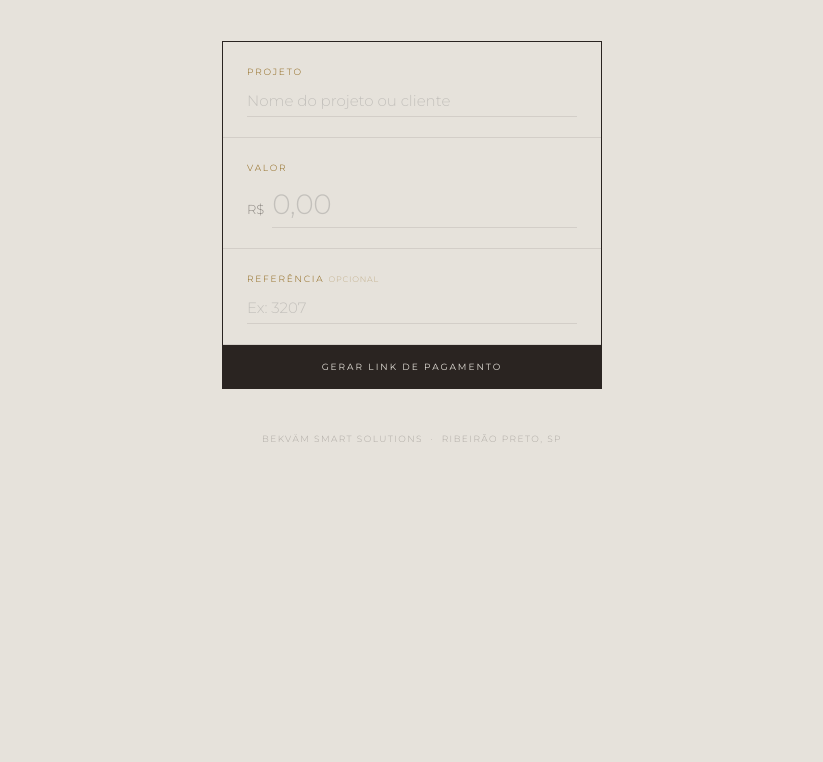
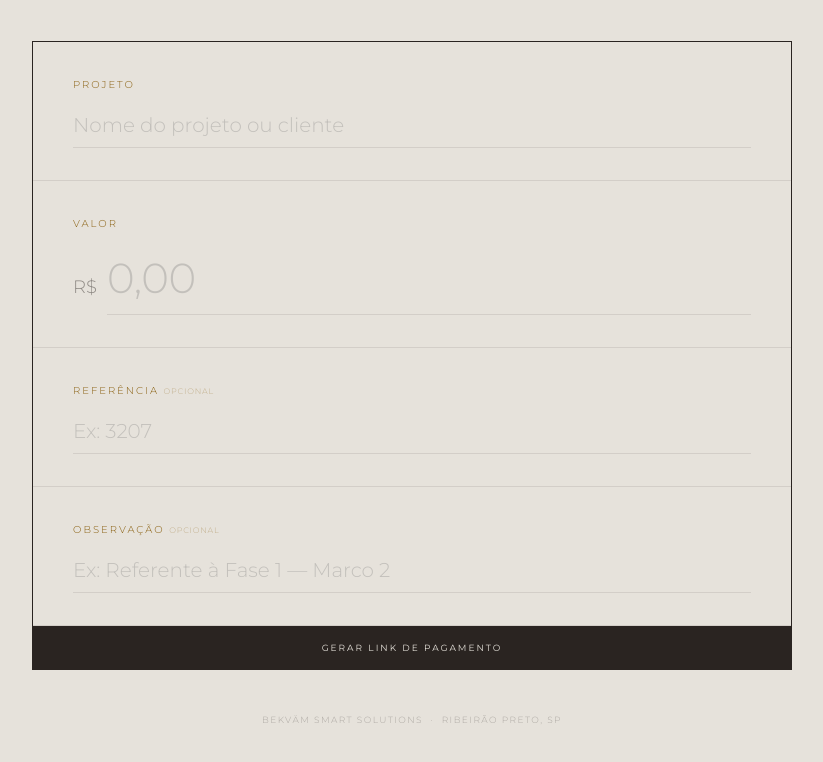
Before and after one commit to renatobkv/bekvam-pay, a plain HTML site: page gerar.html in a window 1280 px wide. Shown: the part 82-844 px from the top of the page, without its empty margins (228-1051 px from the left). Before the commit the page ends 800 px from the top, so only its background shows below. Drawn offline with Linux system fonts and the light colour scheme; a web font is replaced by a local one.

Commit message:
Add files via upload

```diff
--- a/gerar.html
+++ b/gerar.html
@@ -45,23 +45,23 @@
 
     .card {
       width: 100%;
-      max-width: 380px;
+      max-width: 760px;
       border: 1px solid var(--cafe);
     }
 
     .card-section {
-      padding: 24px 24px 20px;
+      padding: 36px 40px 32px;
       border-bottom: 1px solid var(--cafe10);
     }
 
     .card-section:last-child { border-bottom: none; }
 
     .label {
-      font-size: 9px;
+      font-size: 10px;
       letter-spacing: 0.20em;
       text-transform: uppercase;
       color: var(--ouro);
-      margin-bottom: 8px;
+      margin-bottom: 12px;
     }
 
     .field {
@@ -69,10 +69,10 @@
       background: transparent;
       border: none;
       border-bottom: 1px solid var(--cafe10);
-      padding: 6px 0;
+      padding: 10px 0;
       font-family: 'Montserrat', sans-serif;
       font-weight: 300;
-      font-size: 15px;
+      font-size: 20px;
       color: var(--cafe);
       outline: none;
       transition: border-color 0.15s;
@@ -82,15 +82,15 @@
     .field:focus { border-bottom-color: var(--cafe); }
 
     .field-valor {
-      font-size: 28px;
+      font-size: 42px;
       font-weight: 300;
       letter-spacing: -0.01em;
     }
 
     .prefix {
-      font-size: 13px;
+      font-size: 18px;
       opacity: 0.45;
-      margin-right: 4px;
+      margin-right: 6px;
       vertical-align: middle;
     }
 
@@ -123,7 +123,7 @@
       display: none;
       margin-top: 20px;
       width: 100%;
-      max-width: 380px;
+      max-width: 760px;
     }
 
     .link-box {
@@ -215,6 +215,11 @@
       <input class="field" id="inp-id" type="text" placeholder="Ex: 3207" autocomplete="off">
     </div>
 
+    <div class="card-section">
+      <div class="label">Observação <span style="opacity:.4;font-size:8px;letter-spacing:.1em">opcional</span></div>
+      <input class="field" id="inp-obs" type="text" placeholder="Ex: Referente à Fase 1 — Marco 2" autocomplete="off">
+    </div>
+
     <button class="btn-gerar" onclick="gerar()">Gerar link de pagamento</button>
   </div>
 
@@ -245,6 +250,8 @@
     params.set('p', projeto);
     if (valor && !isNaN(parseFloat(valor))) params.set('v', parseFloat(valor).toFixed(2));
     if (id) params.set('id', id);
+    const obs = document.getElementById('inp-obs').value.trim();
+    if (obs) params.set('obs', obs);
 
     const url = BASE + '?' + params.toString();
 
```
Also changed, not shown: index.html (+10 -0 lines), vercel.json (added).
